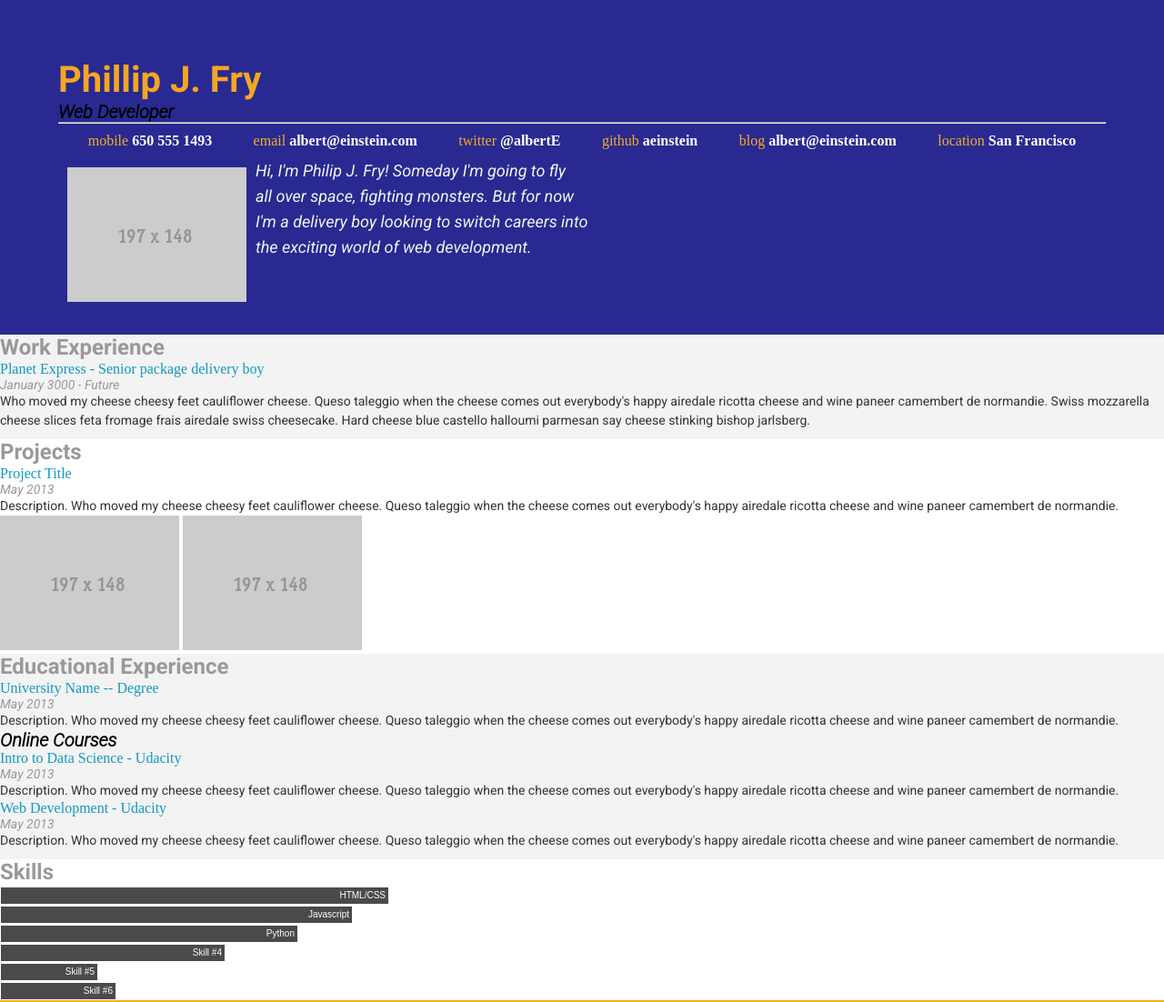
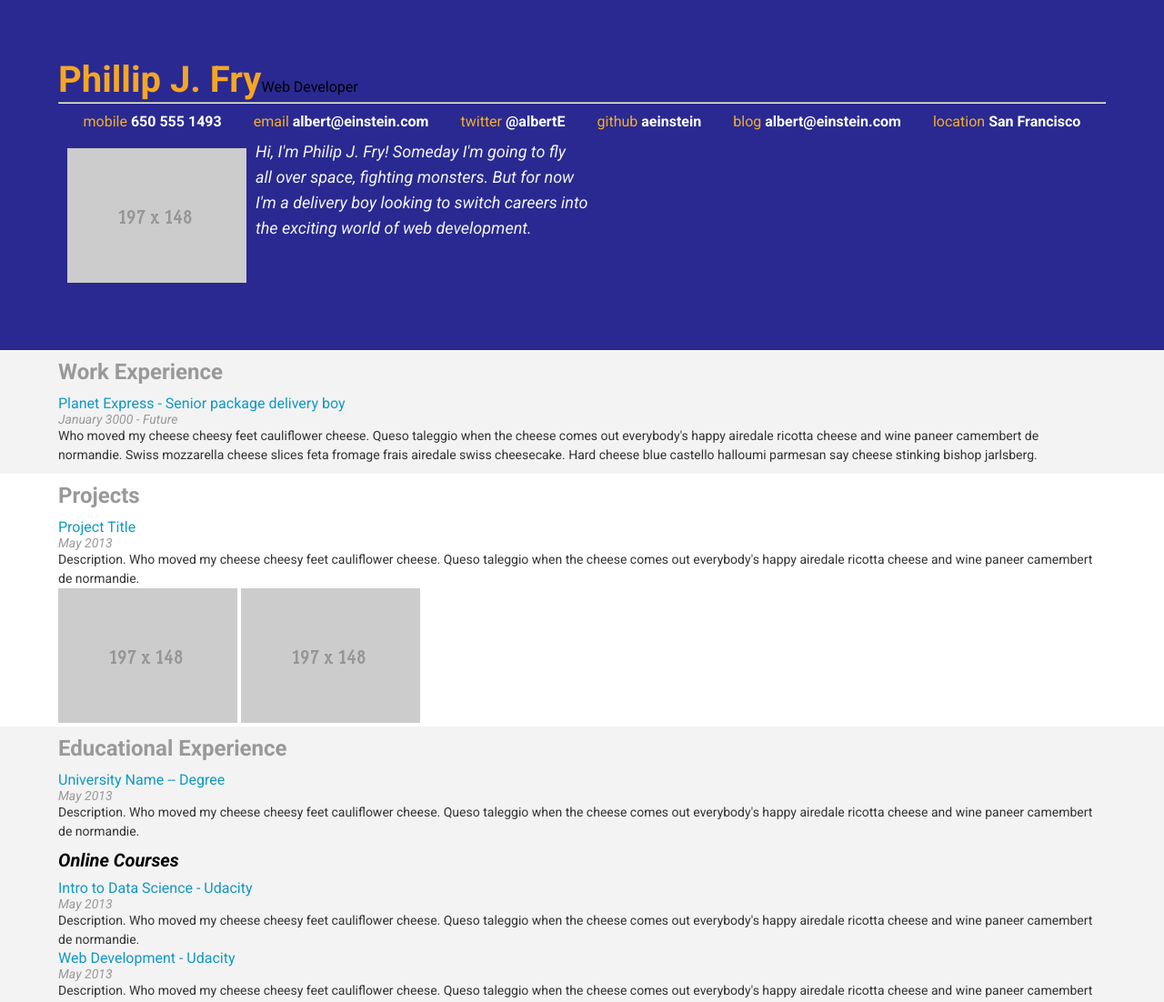
Before and after one commit to cameronwp/udresume, a plain HTML site: page index.html in a window 1280 px wide. Shown: the top 1102 px of the page at 91% size. Drawn offline with Linux system fonts and the light colour scheme.

Commit message:
Fixed header image overlap problem.

```diff
--- a/css/style.css
+++ b/css/style.css
@@ -1,10 +1,19 @@
 *{
     padding:0;
     margin:0;
+    font-family: 'Roboto', sans-serif;
 }
 
+
+
+.education-entry, .work-entry, .project-entry {
+  padding-left: 5%;
+  padding-right: 5%;
+}
+
+
 h1 {
-  font-family: 'Roboto', sans-serif;
+
   font-size: 40px;
   color: #F5A623;
   line-height: 48px;
@@ -12,15 +21,14 @@ h1 {
 }
 
 h2 {
-  font-family: 'Roboto', sans-serif;
   font-style: bold;
   font-size: 24px;
   color: #999999;
   line-height: 29px;
+  padding: 10px;
 }
 
 h3 {
-  font-family: 'Roboto Light', sans-serif;
   font-style: italic;
   font-size: 20px;
   color: #000000;
@@ -28,15 +36,20 @@ h3 {
 }
 
 h4 {
-  font-family: 'Roboto', sans-serif;
   font-style: bold;
   font-size: 14px;
   color: #4A4A4A;
   line-height: 17px;
 }
 
+h2, h3, h4, h5 {
+  padding:10px;
+  padding-left: 5%;
+  padding-right: 5%;
+}
+
+
 .date-text {
-  font-family: 'Roboto', sans-serif;
   font-style: italic;
   font-size: 14px;
   color: #999999;
@@ -44,7 +57,6 @@ h4 {
 }
 
 p {
-  font-family: 'Roboto', sans-serif;
   font-size: 14px;
   color: #333333;
   line-height: 21px;
@@ -56,7 +68,6 @@ a {
 }
 
 .welcome-message {
-  font-family: 'Roboto', sans-serif;
   font-style: italic;
   font-size: 18px;
   color: #F3F3F3;
@@ -92,6 +103,7 @@ a {
 }
 
 .flex-box {
+  display: -webkit-flex;
   display: flex;
   flex-direction: row;
   flex-wrap: wrap;
@@ -101,7 +113,6 @@ a {
 
 .center-content {
   padding: 5%;
-  height: 240px;
 }
 
 ul {
--- a/index.html
+++ b/index.html
@@ -8,8 +8,7 @@
 <body>
   <div id="main">
     <div id="header" class="center-content">
-      <h1>Phillip J. Fry</h1>
-      <h3>Web Developer</h3>
+      <h1>Phillip J. Fry</h1><span>Web Developer</span>
       <hr/>
       <ul class="flex-box">
         <li class="flex-item">
@@ -44,6 +43,7 @@
         I'm a delivery boy looking to switch careers into <br/>
         the exciting world of web development.
       </span>
+      <div style="clear: both;"></div>
     </div>
 
     <div id="workExperience" class='gray'>
@@ -98,7 +98,7 @@
 
 
 
-    <div id="skills">
+    <div id="skills" style="display:none;">
       <h2>Skills</h2>
       <div class="chart">
         <span></span><div style="width: 420px;">HTML/CSS</div><br/>
```
